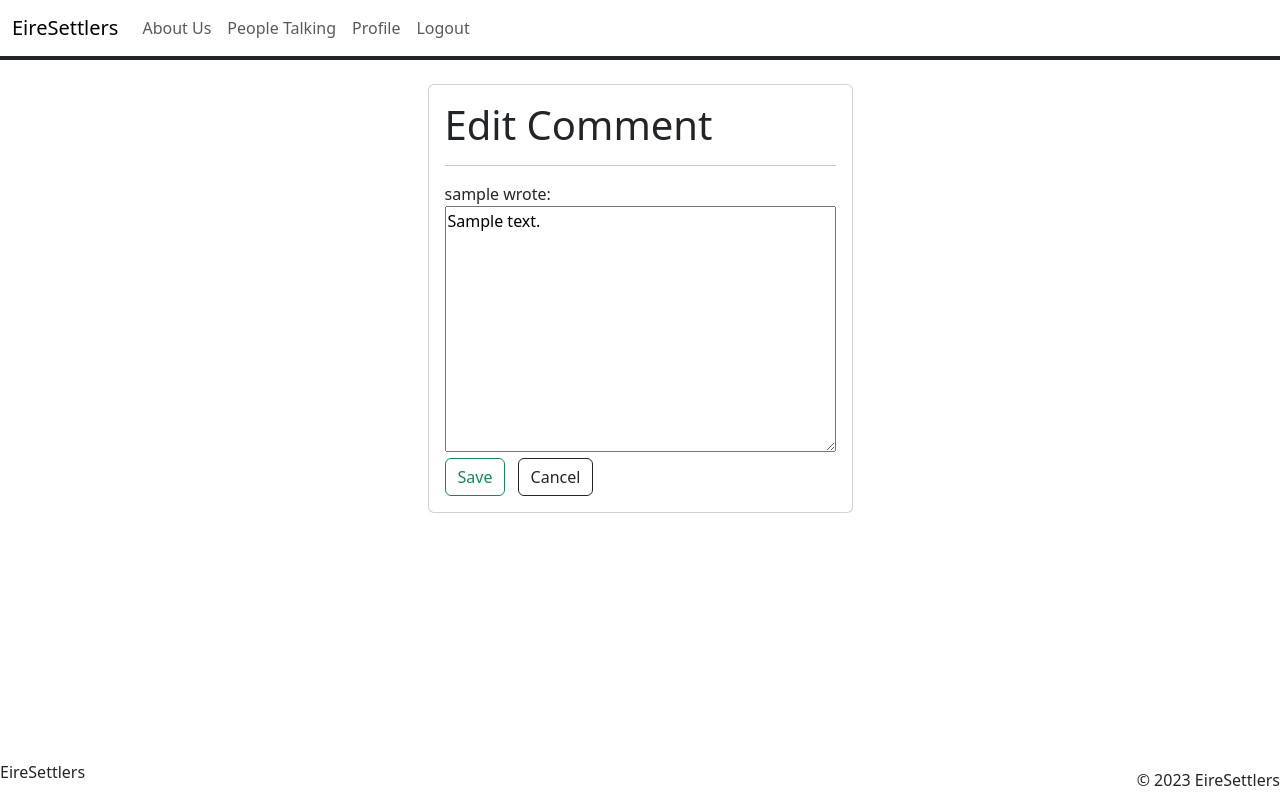
After one commit to tinobragaa/eire-settlers, a Django app: page /edit-comment/1/ in a window 1280 px wide. The commit adds this page. Run offline with Django 4.2, Linux system fonts and the light colour scheme; a user stored in the database is signed in; tables that the repository leaves empty hold one stand-in row (values such as "Sample post"); some libraries are stand-ins or nearby versions.

Commit message:
Add: created edit_comment html file

```diff
--- a/templates/article_detail.html
+++ b/templates/article_detail.html
@@ -92,10 +92,10 @@
                     {{ comment.body | linebreaks }}
                     {% if user.is_authenticated and request.user == comment.member %}
                     <div class="col-12 p-0 d-flex">
-                        <a class="btn btn-xs btn-outline-danger mb-4 text-nowrap" href="{% url 'delete_comment' comment.id %}"><i class="fa-solid fa-trash-can"></i> Delete</a>
+                        <a class="btn btn-xs btn-outline-danger mb-4 text-nowrap" href="{% url 'delete_comment' comment.id %}">Delete</a>
                     </div>
                     <div class="col-12 p-0 d-flex">
-                        <a class="btn btn-xs btn-outline-warning mb-4 text-nowrap" href="{% url 'edit_comment' comment.id %}"><i class="fa-solid fa-trash-can"></i> Edit</a>
+                        <a class="btn btn-outline-dark" href="{% url 'edit_comment' comment.id %}">Edit</a>
                     </div>
                     {% endif %}
                 </div>
--- /dev/null
+++ b/templates/edit_comment.html
@@ -0,0 +1,26 @@
+{% extends "base.html" %}
+{% block title %} Edit Comment | Eire Settlers {% endblock %}
+{% block content %}
+
+<div class="col-12 d-flex flex-wrap justify-content-center">
+    <div class="card auth-card m-4">
+        <div class="card-body">
+            <h1>Edit Comment</h1>
+            <hr>
+            <div class="row d-flex flex-nowrap">
+                <form method="POST">
+                    {% csrf_token %}
+                    <div class="form-group">
+                        <label for="{{ form.comment.id_for_label }}">{{ user.username }} wrote:</label>
+                        <br>
+                        {{ form.body }}
+                    </div>
+                    <button type="submit" class="btn btn-outline-success me-2">Save</button>
+                    <a href="javascript:history.go(-1)" class="btn btn-outline-dark">Cancel</a>
+                </form>
+            </div>
+        </div>
+    </div>
+</div>
+
+{% endblock %}
```
Also changed, not shown: templates/delete_comment.html (+2 -5 lines).
